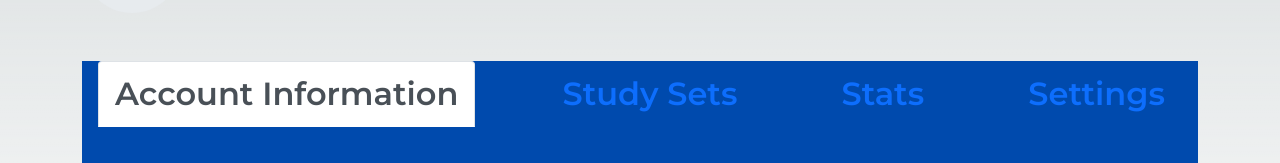
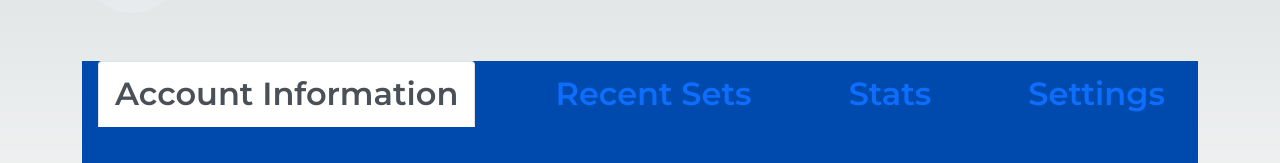
Before and after one commit to izakrobles/testlet, a Next.js app in the folder testlet/: page /account in a window 1280 px wide. Shown: the part 200-363 px from the top of the page. Built offline with nearby package versions, Linux system fonts and the light colour scheme.

Commit message:
last iteration for this draft

```diff
--- a/testlet/pages/account.js
+++ b/testlet/pages/account.js
@@ -44,7 +44,7 @@ function Account() {
             </NavItem>
             <NavItem>
               <NavLink className={classnames({ active: activeTab === '2' })} onClick={() => { toggle('2'); }}>
-                Study Sets
+                Recent Sets
               </NavLink>
             </NavItem>
             <NavItem>
@@ -76,9 +76,11 @@ function Account() {
               </p>
             </TabPane>
             <TabPane tabId="2">
-              <h4>Study Sets</h4>
-              <p>Most Recent study set</p>
-              <p>Study sets</p>
+              <h4>Recent Sets</h4>
+              <p>Most Recent Study set</p>
+              <p>2nd Most Recent Study Set</p>
+              <p>3rd Most Recent Study Set</p>
+              <p>4th Most Recent Study Set</p>
             </TabPane>
             <TabPane tabId="3">
               <h4>Streak: 400 Days</h4>
```
